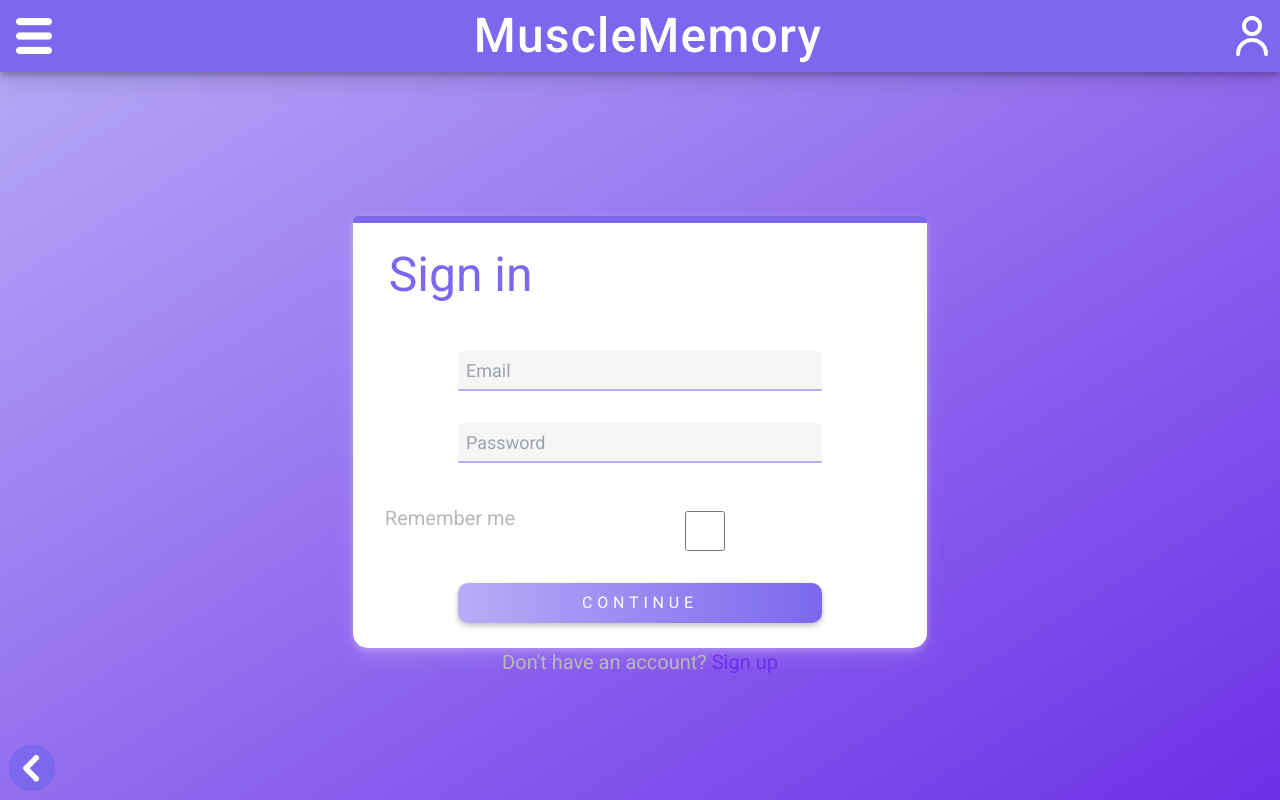
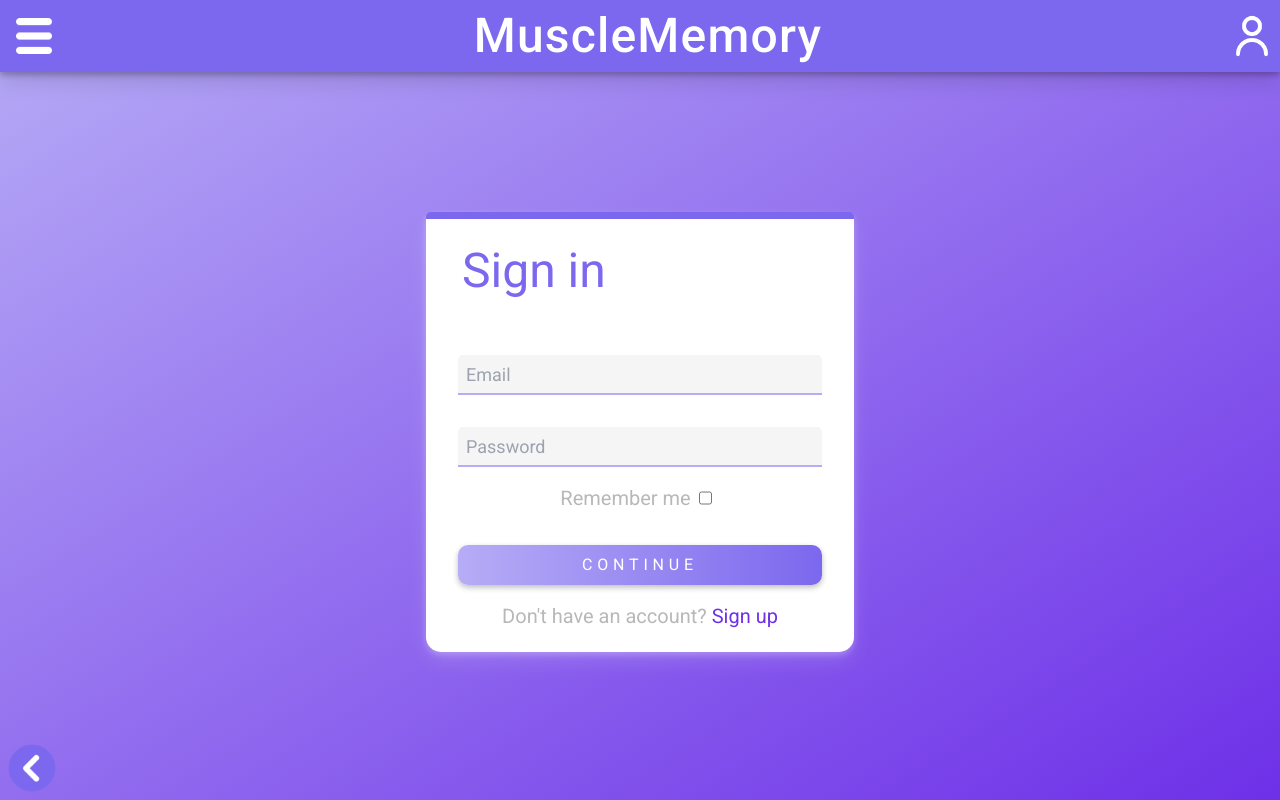
Before and after one commit to jszama/musclememory, a Next.js app in the folder frontend/: page /login in a window 1280 px wide. Built offline with nearby package versions, Linux system fonts and the light colour scheme.

Commit message:
.css updated

```diff
--- a/frontend/app/globals.css
+++ b/frontend/app/globals.css
@@ -196,7 +196,7 @@ body {
   }
 
   .login-box {
-    @apply flex flex-col items-center  w-auto p-4 border-t-primary-500 border-t-[7.5px] rounded-t-[5px] rounded-b-[15px] shadow-3-white bg-white h-[432px];
+    @apply flex flex-col items-center  w-auto p-4 border-t-primary-500 border-t-[7.5px] rounded-t-[5px] rounded-b-[15px] shadow-3-white bg-white h-[440px];
   }
 
   .login-box p {
@@ -220,11 +220,11 @@ body {
   }
 
   .login-box form {
-    @apply flex flex-col items-center justify-center w-full p-4 gap-4;
+    @apply flex flex-col items-center justify-center w-full p-4;
   }
 
-  .login-box input {
-    @apply w-[364px] h-[40px] bg-transparent text-4 text-primary-700 rounded-t-[5px] bg-gray-100 border-b-primary-300 border-b-[2.5px] p-2 my-2;
+  .login-box input[type="text"], .login-box input[type="password"], .login-box input[type="email"]{
+    @apply w-[364px] h-[40px] bg-transparent text-4 text-primary-700 rounded-t-[5px] bg-gray-100 border-b-primary-300 border-b-[2.5px] p-2 my-4;
   }
 
   .login-box input:focus {
@@ -232,7 +232,7 @@ body {
   }
 
   .login-box button {
-    @apply w-[364px] h-[40px] bg-gradient-to-r from-primary-300 to-primary-500 text-white rounded-[10px] shadow-2 cursor-pointer my-2 tracking-[0.3em] text-3 transition-all duration-150 ease-in-out;
+    @apply w-[364px] h-[40px] bg-gradient-to-r from-primary-300 to-primary-500 text-white rounded-[10px] shadow-2 cursor-pointer mt-8 tracking-[0.3em] text-3 transition-all duration-150 ease-in-out;
   }
 
   .login-box button:hover {
@@ -322,7 +322,7 @@ body {
   }
 
   .exercise-bank {
-    @apply w-[80%] min-h-[70%] bg-gray-100 shadow-1 mt-6 rounded-t-[5px] rounded-b-[15px];
+    @apply w-[80%] h-[70%] bg-gray-100 shadow-1 mt-6 rounded-t-[5px] rounded-b-[15px];
   }
 
   .search-filters {
@@ -553,23 +553,19 @@ body {
 
   /* Workout Review */
   .completed-workout{
-    @apply flex flex-col justify-normal items-center h-[70%] w-[50%] bg-primary-400 text-5 text-white gap-y-2 rounded-[15px] shadow-3;
+    @apply flex flex-col justify-normal items-center h-[90%] w-[50%] bg-primary-400 text-5 text-white gap-y-2 rounded-[15px] shadow-3 p-2;
   }
 
   .completed-workout h1 {
     @apply text-8 text-bold;
   }
 
-  .completed-workout h2 {
-    @apply text-7 text-center justify-center;
+  .completed-workout-list {
+    @apply flex flex-col w-auto max-h-[70%] p-4 bg-primary-500 rounded-[5px] shadow-2 overflow-auto gap-y-2;
   }
 
   .completed-workout-info {
-    @apply flex flex-col w-full h-full mt-4
-  }
-
-  .completed-workout-list {
-    @apply flex flex-col gap-2 w-full h-full overflow-auto bg-primary-500 p-2 rounded-[5px];
+    @apply bg-primary-300 flex flex-col justify-between p-4 rounded-[5px] shadow-2 w-[90%] max-h-[80%];
   }
 
   /* Custom Scrollbar */
@@ -578,5 +574,4 @@ body {
     background-color: lightgray;
     border-radius: 8px;
   }
-
 }
```
